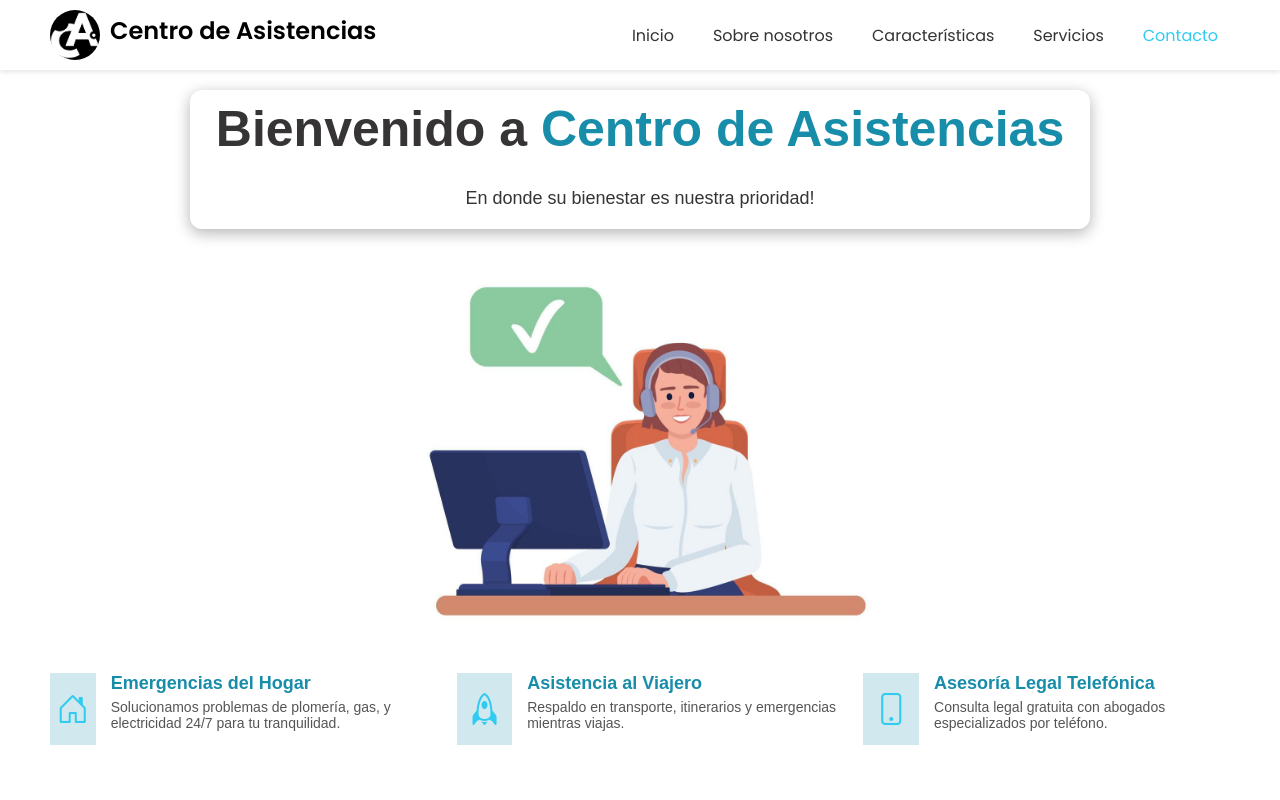
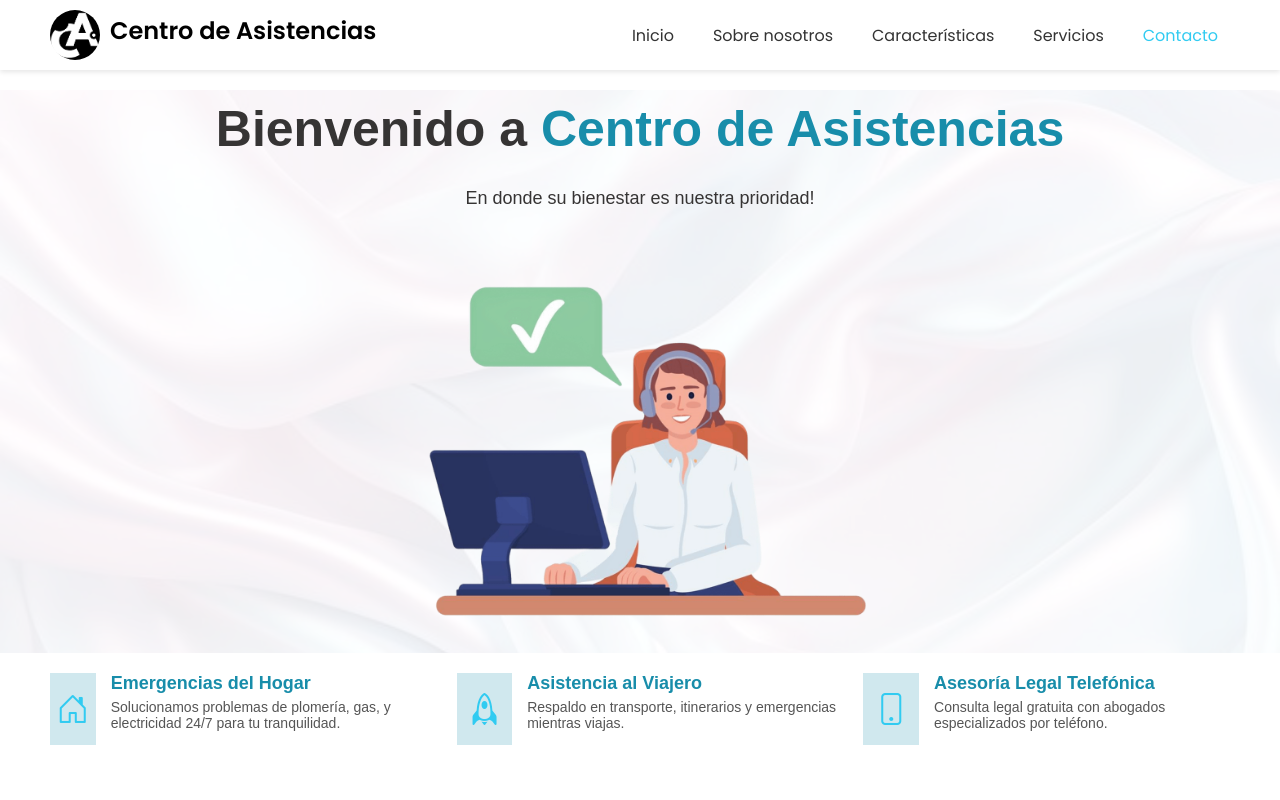
Before and after one commit to csantander93/centro-de-asistencia, a React (Vite) app: page / in a window 1280 px wide. Shown: the top 800 px of the page. Built offline with nearby package versions, Linux system fonts and the light colour scheme.

Commit message:
detalles en principal section

```diff
--- a/src/components/sections/section-principal/Principal.css
+++ b/src/components/sections/section-principal/Principal.css
@@ -9,10 +9,27 @@
 }
 
 .principal .content {
+  position: relative;
   display: flex;
-  flex-direction: column; /* Asegura que los hijos estén en columnas */
-  width: 100%; /* Asegura que ocupe todo el ancho disponible */
+  flex-direction: column;
+  width: 100%;
+  z-index: 0; /* Asegura que el contenido esté por encima del pseudo-elemento */
 }
+
+.principal .content::before {
+  content: "";
+  position: absolute;
+  top: 0;
+  left: 0;
+  width: 100%;
+  height: 100%;
+  background-image: url('../../../assets/images/principal-div.jpg'); /* Imagen de fondo */
+  background-size: cover; /* Asegura que la imagen cubra todo el contenedor */
+  background-position: center; /* Centra la imagen */
+  opacity: 0.1; /* Aplica transparencia solo al fondo */
+  z-index: -1; /* Coloca el fondo detrás del contenido */
+}
+
 
 .principal .container {
   color: rgb(54, 52, 52);
@@ -21,7 +38,6 @@
   max-width: 900px; /* Limita el ancho del contenido */
   margin: 0 auto; /* Centra horizontalmente */
   text-align: center; /* Centra el texto */
-  box-shadow: 0 4px 15px rgba(0, 0, 0, 0.3); /* Sombra para resaltar el contenido */
   z-index: 2;
   position: relative; /* Asegura que el contenido esté por encima del fondo */
   align-items: center; /* Centra horizontalmente */
```
Also changed, not shown: src/components/sections/section-principal/Principal.jsx (+4 -4 lines), src/assets/images/centro-asistencias.jpg (deleted), src/assets/images/centro-asistencias.png (added).
